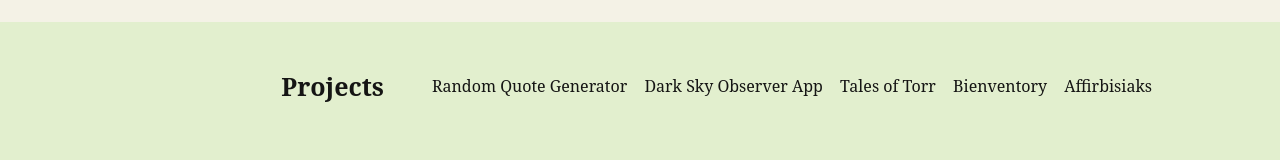
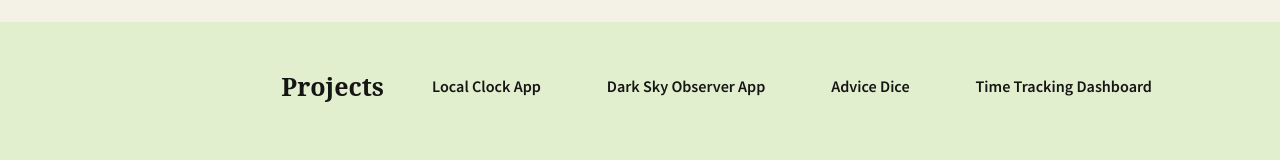
Before and after one commit to djdrakos/portfolio, a React (Create React App) app: page / in a window 1280 px wide. Shown: the part 506-666 px from the top of the page. Built offline with nearby package versions, Linux system fonts and the light colour scheme; a web font is replaced by a local one.

Commit message:
update content

```diff
--- a/src/components/About.js
+++ b/src/components/About.js
@@ -24,16 +24,10 @@ const StyledAbout = styled(SectionContent)`
 const About = (props) => {
   const themeContext = useContext(ThemeContext);
   return (
-    <StyledAbout title="about" {...props}>
-      <p>"Toolbox?"</p>
+    <StyledAbout title="Colophon" {...props}>
+      <p>Portfolio v0.1.0 built with <a href="https://reactjs.org/" target="_blank" rel="noreferrer">React v18</a>, <a href="https://styled-components.com/" target="_blank" rel="noreferrer">styled-components</a>, and <a href="https://www.radix-ui.com/" target="_blank" rel="noreferrer">Radix Primitives</a>, deployed on <a href="https://www.netlify.com/" target="_blank" rel="noreferrer">Netlify.</a></p>
 
-      <p>Portfolio v0.1.0 built on the React 18 library, deployed on Netlify</p>
-
-      <p>The sticky scroll is a hand-rolled React hook built using CSS and the <a href="https://developer.mozilla.org/en-US/docs/Web/API/Intersection_Observer_API" rel="noreferrer" target="_blank">Intersection Observer API</a></p>
-
-      <p>Radix Tooltip?</p>
-
-      <p>Lighthouse score, Accessibility considerations</p>
+      <p>The sticky scroll is a hand-rolled React hook that uses the magic of CSS and the <a href="https://developer.mozilla.org/en-US/docs/Web/API/Intersection_Observer_API" rel="noreferrer" target="_blank">Intersection Observer API</a></p>
 
       <p><a href="https://www.flaticon.com/authors/syafii5758" rel="noreferrer" target="_blank">Weather Icons</a></p>
       <p>{ themeContext.type === 'dark' ? '🤍' :  '🖤'} to the <a href="https://radious.pro/" rel="noreferrer" target="_blank">Radious</a> crew for the bio pic and workspace for the day</p>
--- a/src/components/Projects.js
+++ b/src/components/Projects.js
@@ -38,11 +38,26 @@ const Projects = (props) => {
   return (
     <StyledProjects  title="projects">
       <div className='titles'>
-        <p>Random Quote Generator</p>
-        <p>Dark Sky Observer App</p>
-        <p>Tales of Torr</p>
-        <p>Bienventory</p>
-        <p>Affirbisiaks</p>
+        <p>
+          <a href="https://fem-clock-app-ten.vercel.app/" target="_blank" rel="noreferrer">
+            Local Clock App
+          </a>
+        </p>
+        <p>
+          <a href="https://dark-sky-log.netlify.app/signup" target="_blank" rel="noreferrer">
+            Dark Sky Observer App
+          </a>
+        </p>
+        <p>
+          <a href="https://advice-dice.netlify.app/" target="_blank" rel="noreferrer">
+            Advice Dice
+          </a>
+        </p>
+        <p>
+          <a href="https://gorgeous-griffin-5766e6.netlify.app/" target="_blank" rel="noreferrer">
+            Time Tracking   Dashboard
+          </a>
+      </p>
       </div>
     </StyledProjects>
   )
--- a/src/components/TechStack.js
+++ b/src/components/TechStack.js
@@ -20,6 +20,7 @@ const StyledTechStack = styled(SectionContent)`
   }
 
   h5 {
+    font-size: 1rem;
     margin-block: 0;
   }
 `
```
